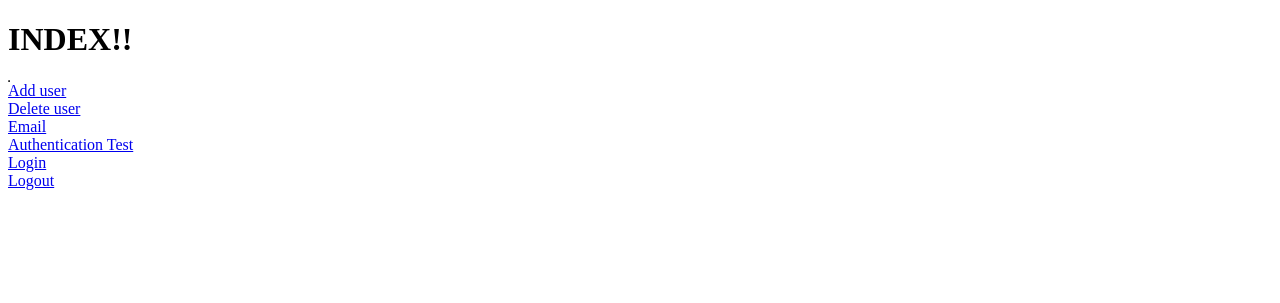
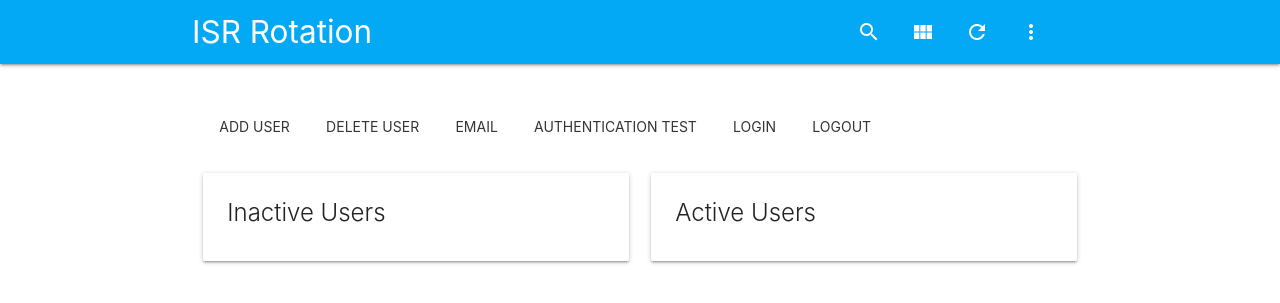
Before and after one commit to ToshiWani/isr_rotation, a Flask app: template isr_rotation/blueprints/main/templates/main/index.html in a window 1280 px wide. Shown: the top 303 px of the page. Run offline with Flask 2, Linux system fonts and the light colour scheme; the template is opened without the code that fills it, so the values that code supplies are empty; parts of the project's set-up code (start-up, migrations or seed data) failed here and were passed over.

Commit message:
Formatted main page

```diff
--- a/isr_rotation/blueprints/main/templates/main/base.html
+++ b/isr_rotation/blueprints/main/templates/main/base.html
@@ -13,11 +13,12 @@
 </head>
 <body>
 
-<nav class="light-blue">
+<nav class="light-blue" style="margin-bottom: 3rem;">
     <div class="container">
         <div class="nav-wrapper">
-            <a href="#" class="brand-logo">ISR Rotation</a>
+            <a href="/" class="brand-logo">ISR Rotation</a>
             <ul id="nav-mobile" class="right hide-on-med-and-down">
+                <li><a href="#">{{ g.user.display_name }}</a></li>
                 <li><a href="#"><i class="material-icons">search</i></a></li>
                 <li><a href="#"><i class="material-icons">view_module</i></a></li>
                 <li><a href="#"><i class="material-icons">refresh</i></a></li>
@@ -26,6 +27,8 @@
         </div>
     </div>
 </nav>
+
+
 
 <div id="content">
     <div class="container">
--- a/isr_rotation/blueprints/main/templates/main/index.html
+++ b/isr_rotation/blueprints/main/templates/main/index.html
@@ -1,49 +1,70 @@
-<!DOCTYPE html>
-<html lang="en">
-<head>
-    <meta charset="UTF-8">
-    <title>Index</title>
-</head>
-<body>
-<h1>INDEX!!</h1>
+{% extends '/main/base.html' %}
 
-{% if current_user.is_authenticated %}
-    <h2>Yo {{ user_data.get('cn') }}!</h2>
-    <h3>{{ user_data.get('mail') }}</h3>
-{% endif %}
+{% block title %}Main Page{% endblock %}
 
-<table border="1">
-    <tbody>
-        {% for u in users  %}
-            <tr>
-                <td>{{ u.display_name }}</td>
-                <td>{{u.email}}</td>
-                <td>{{ u._id }}</td>
-                <td><a href="{{ url_for('main.update_user', email=[u.email]) }}">Edit</a></td>
-            </tr>
-        {% endfor %}
-    </tbody>
-</table>
+
+{% block content %}
 
 
 
-<div>
-    <a href="{{ url_for('main.add_user') }}">Add user</a>
-</div>
-<div>
-    <a href="{{ url_for('main.delete_user') }}">Delete user</a>
-</div>
-<div>
-    <a href="{{ url_for('main.send_email') }}">Email</a>
-</div>
-<div>
-    <a href="{{ url_for('main.auth') }}">Authentication Test</a>
-</div>
-<div>
-    <a href="{{ url_for('main.login') }}">Login</a>
-</div>
-<div>
-    <a href="{{ url_for('main.logout') }}">Logout</a>
-</div>
-</body>
-</html>
+    <div class="row">
+        <div class="col s12">
+            <a class="waves-effect waves-teal btn-flat" href="{{ url_for('main.add_user') }}">Add user</a>
+            <a class="waves-effect waves-teal btn-flat" href="{{ url_for('main.delete_user') }}">Delete user</a>
+            <a class="waves-effect waves-teal btn-flat" href="{{ url_for('main.send_email') }}">Email</a>
+            <a class="waves-effect waves-teal btn-flat" href="{{ url_for('main.auth') }}">Authentication Test</a>
+            <a class="waves-effect waves-teal btn-flat" href="{{ url_for('main.login') }}">Login</a>
+            <a class="waves-effect waves-teal btn-flat" href="{{ url_for('main.logout') }}">Logout</a>
+        </div>
+    </div>
+
+    <div class="row">
+        <div class="col s12 m6">
+            <div class="card">
+                <div class="card-content">
+                    <div class="card-title">Inactive Users</div>
+                    <table>
+                        <tbody>
+                        {% for u in users %}
+                            <tr>
+                                <td>{{ u.display_name }}</td>
+                                <td><a href="{{ url_for('main.update_user', email=[u.email]) }}">Edit</a></td>
+                            </tr>
+                        {% endfor %}
+                        </tbody>
+                    </table>
+                </div>
+            </div>
+        </div>
+        <div class="col s12 m6">
+            <div class="card">
+                <div class="card-content">
+                    <div class="card-title">Active Users</div>
+                    <table>
+                        <tbody>
+                        {% for u in users %}
+                            <tr>
+                                <td>{{ u.display_name }}</td>
+                                <td><a href="{{ url_for('main.update_user', email=[u.email]) }}">Edit</a></td>
+                            </tr>
+                        {% endfor %}
+                        </tbody>
+                    </table>
+                </div>
+            </div>
+        </div>
+    </div>
+
+
+
+    {% if current_user.is_authenticated %}
+        <h2>Yo {{ user_data.get('cn') }}!</h2>
+        <h3>{{ user_data.get('mail') }}</h3>
+    {% endif %}
+
+
+
+
+
+
+{% endblock %}
--- a/isr_rotation/user.py
+++ b/isr_rotation/user.py
@@ -2,8 +2,9 @@ from flask_login import UserMixin
 
 
 class User(UserMixin):
-    def __init__(self, username, is_active, is_anonymous, is_authenticated):
+    def __init__(self, username, is_active, is_anonymous, is_authenticated, display_name):
         self.username = username
+        self.display_name = display_name
         self.param = dict(is_active=is_active, is_anonymous=is_anonymous, is_authenticated=is_authenticated)
 
     def __repr__(self):
```
Also changed, not shown: isr_rotation/authentication.py (+10 -2 lines), isr_rotation/blueprints/main/__init__.py (+8 -1 lines).
